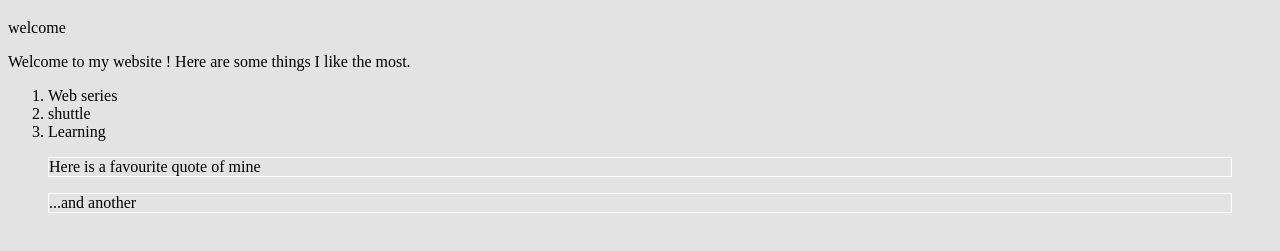
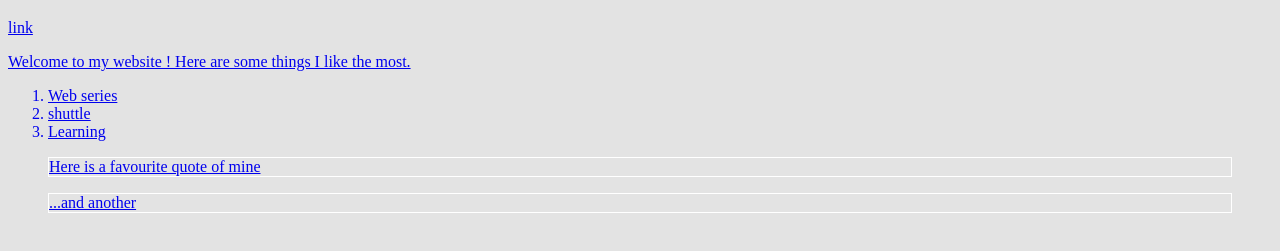
Before and after one commit to ShahinaSk/html-demo, a plain HTML site: page index.html in a window 1280 px wide. Shown: the part 61-312 px from the top of the page. Drawn offline with Linux system fonts and the light colour scheme.

Commit message:
removed a paragraph and added a link

```diff
--- a/index.html
+++ b/index.html
@@ -9,7 +9,7 @@
 		<h1>My First Website</h1>
 
 		<!-- newly added line-->
-		<p>welcome</p>
+		<p><a href="www.google.com" />link</p>
 
 		<!--update-->
 		<p>Welcome to my website ! Here are some things I like the most.</p>
```
